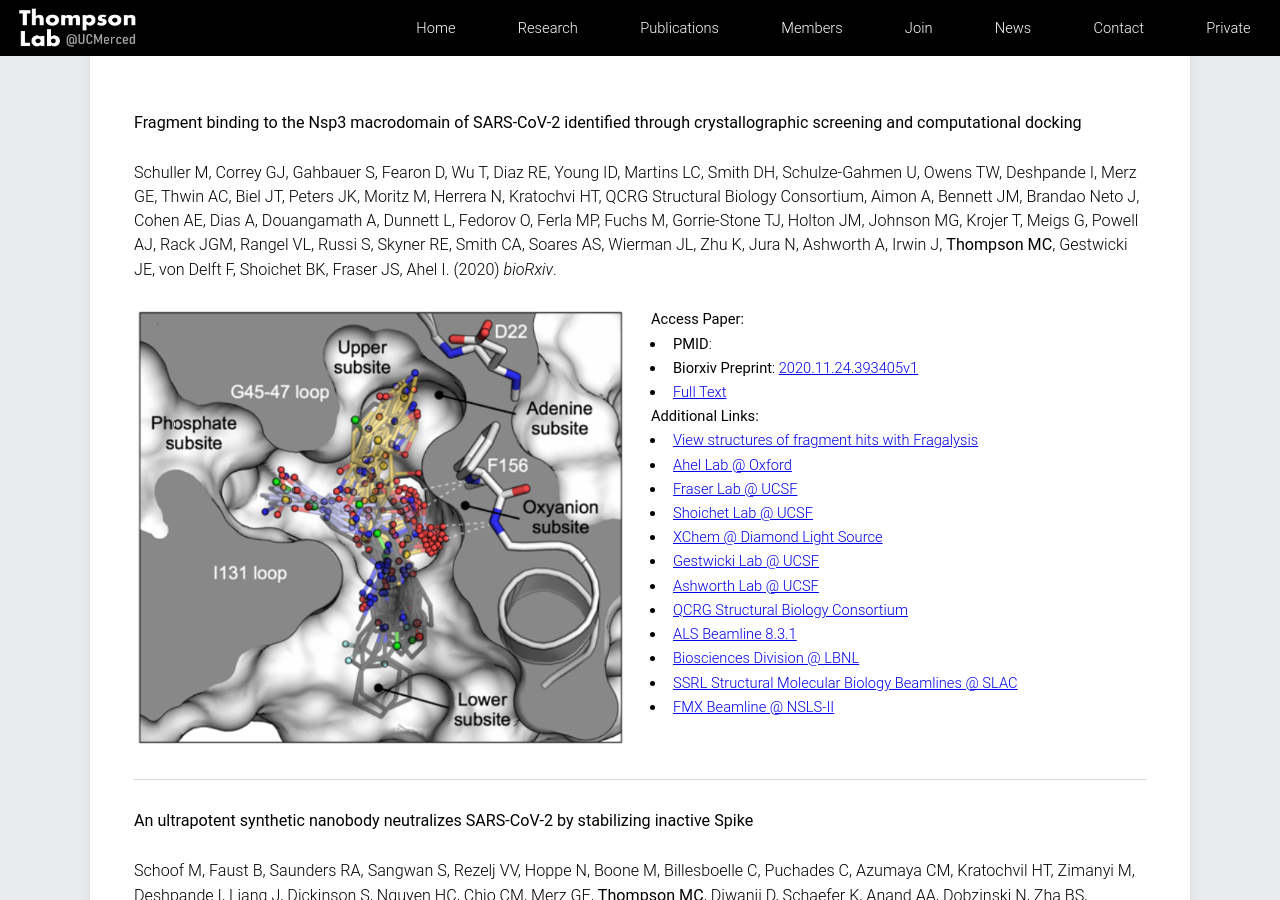
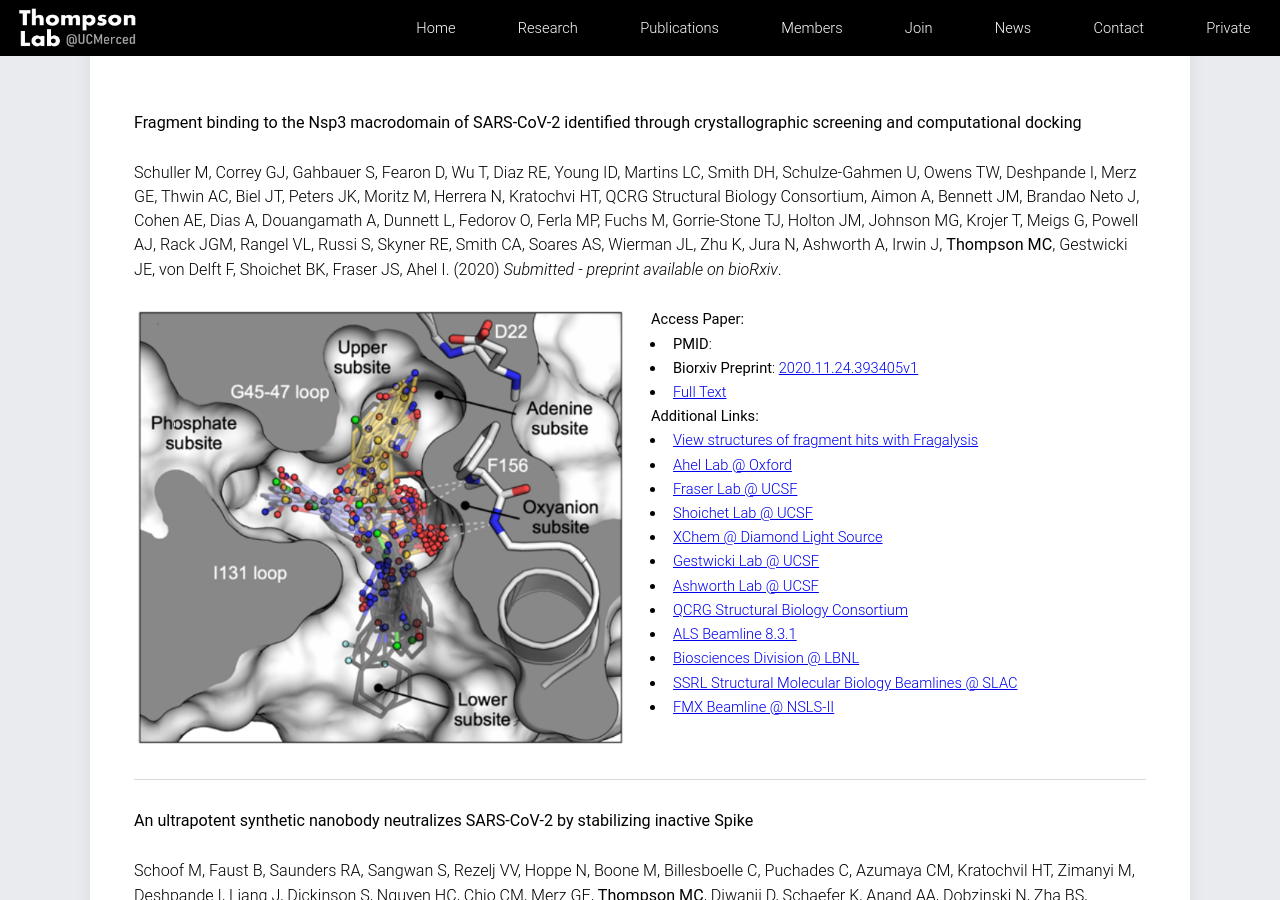
Before and after one commit to mthompson-lab/mthompson-lab.github.io, a Jekyll site: the page built from publications/index.html, in a window 1280 px wide and 900 px high, scrolled down 338 px. Built offline with Jekyll 4.4.1, drawn with Linux system fonts in a browser that asks for light colours.

Commit message:
macrodomain update

```diff
--- a/_data/publications.yml
+++ b/_data/publications.yml
@@ -18,7 +18,7 @@
   citation: "Schuller M, Correy GJ, Gahbauer S, Fearon D, Wu T, Diaz RE, Young ID, Martins LC, Smith DH, Schulze-Gahmen U, Owens TW, Deshpande I, Merz GE, Thwin AC, Biel JT, Peters JK,
   Moritz M, Herrera N, Kratochvi HT, QCRG Structural Biology Consortium, Aimon A, Bennett JM, Brandao Neto J, Cohen AE, Dias A, Douangamath A, Dunnett L, Fedorov O, Ferla MP, Fuchs M,
   Gorrie-Stone TJ, Holton JM, Johnson MG, Krojer T, Meigs G, Powell AJ, Rack JGM, Rangel VL, Russi S, Skyner RE, Smith CA, Soares AS, Wierman JL, Zhu K, Jura N, Ashworth A, Irwin J,
-  **Thompson MC**, Gestwicki JE, von Delft F, Shoichet BK, Fraser JS, Ahel I. (2020) *bioRxiv*."
+  **Thompson MC**, Gestwicki JE, von Delft F, Shoichet BK, Fraser JS, Ahel I. (2020) *Submitted - preprint available on bioRxiv*."
   date: 202011
   image: '/images/pub/macrodomain_2020_1.png'
   #pmid:
```
